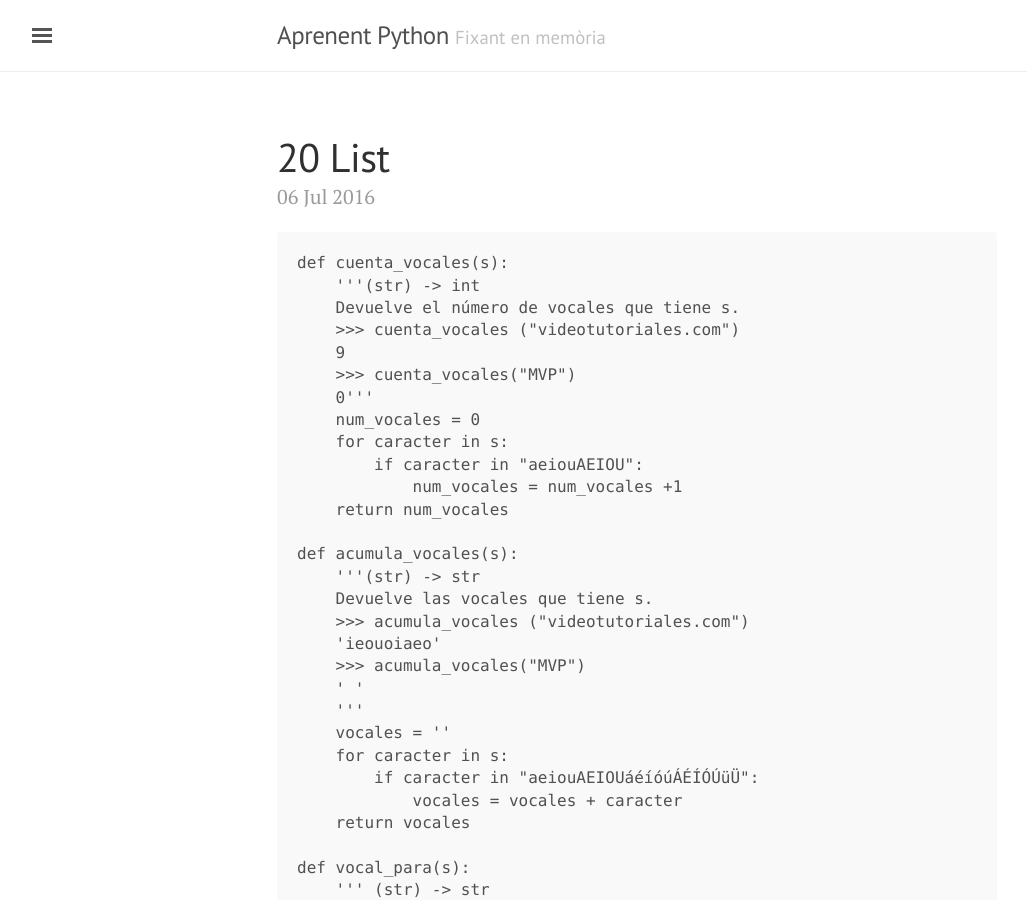
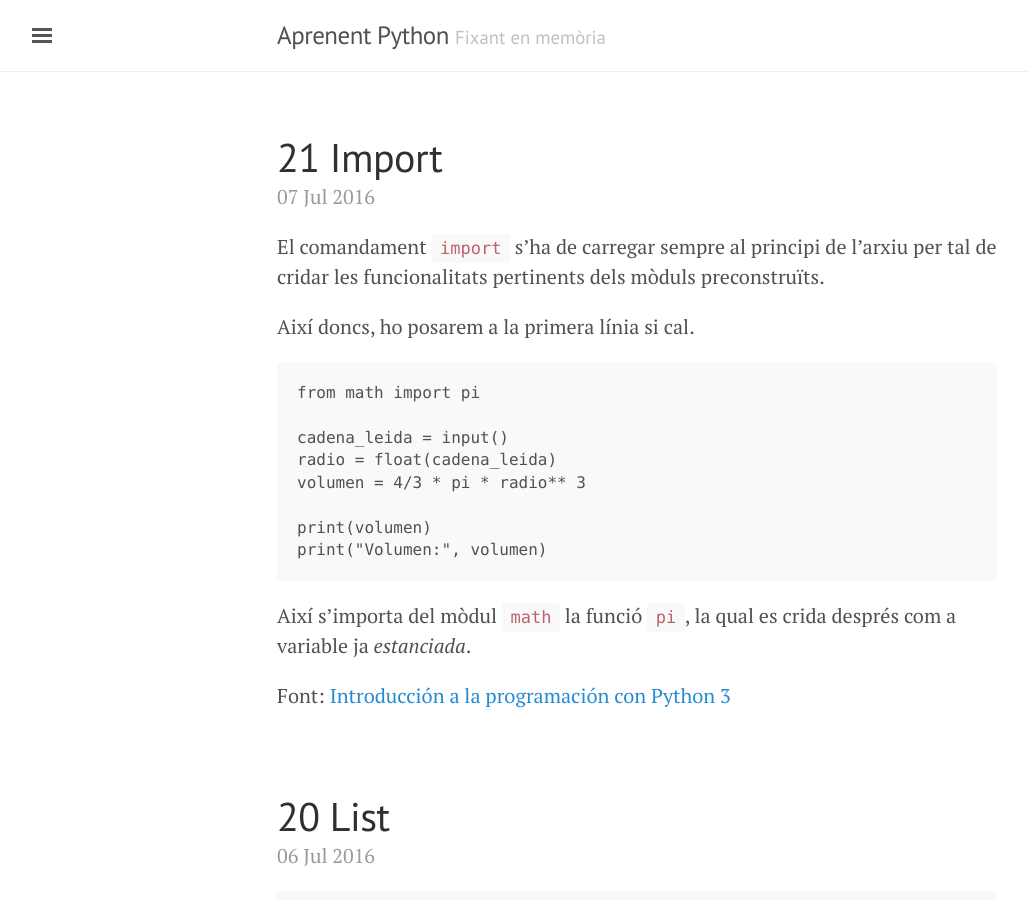
Before and after one commit to inclusa/python, a Jekyll site: the page built from index.html, in a window 1280 px wide and 900 px high. Shown: the whole window, without its empty margins (3-1030 px from the left). Built offline with Jekyll 4.4.1, drawn with Linux system fonts in a browser that asks for light colours; the list of posts is cut into pages by our own code; some of the changed text lies outside the part shown.

Commit message:
Import + Fonts afegides

````diff
--- /dev/null
+++ b/_posts/2016-07-08-import.md
@@ -0,0 +1,26 @@
+---
+layout: post
+title: 21 Import
+date:  2016-07-07 00:00:00
+---
+
+El comandament `import` s'ha de carregar sempre al principi de l'arxiu per tal de cridar les funcionalitats pertinents dels mòduls preconstruïts.
+
+Així doncs, ho posarem a la primera línia si cal.
+
+
+```
+from math import pi
+
+cadena_leida = input()
+radio = float(cadena_leida)
+volumen = 4/3 * pi * radio** 3
+
+print(volumen)
+print("Volumen:", volumen)
+```
+
+Així s'importa del mòdul `math` la funció `pi`, la qual es crida després com a variable ja *estanciada*.
+
+
+Font: [Introducción a la programación con Python 3](http://repositori.uji.es/xmlui/handle/10234/102653)
````
Also changed, not shown: fonts.md (+1 -1 lines).
